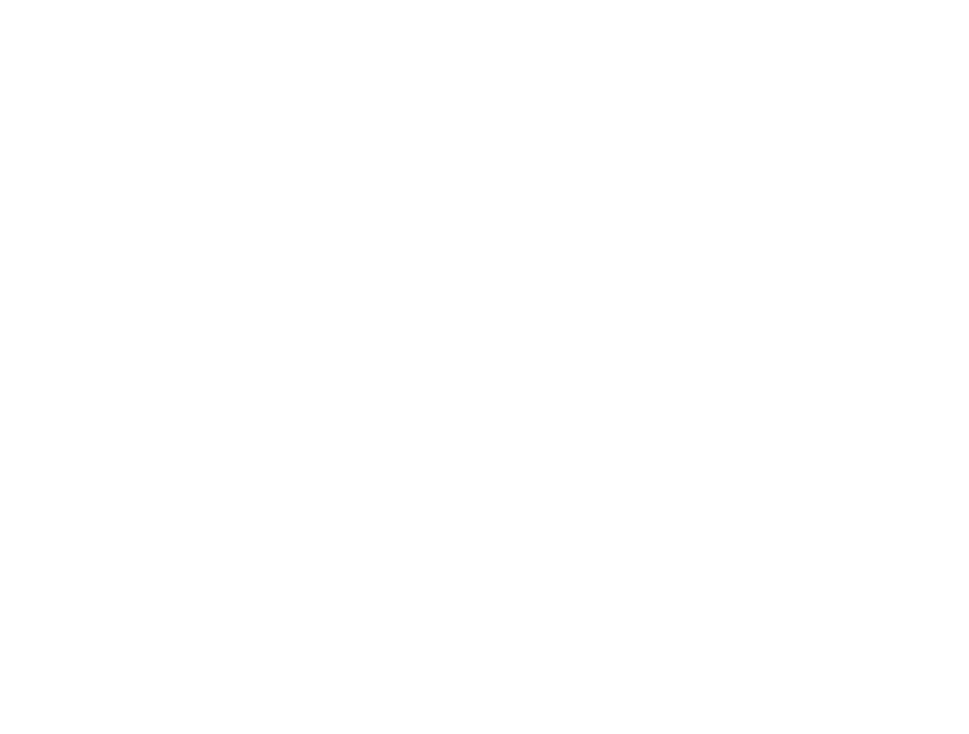
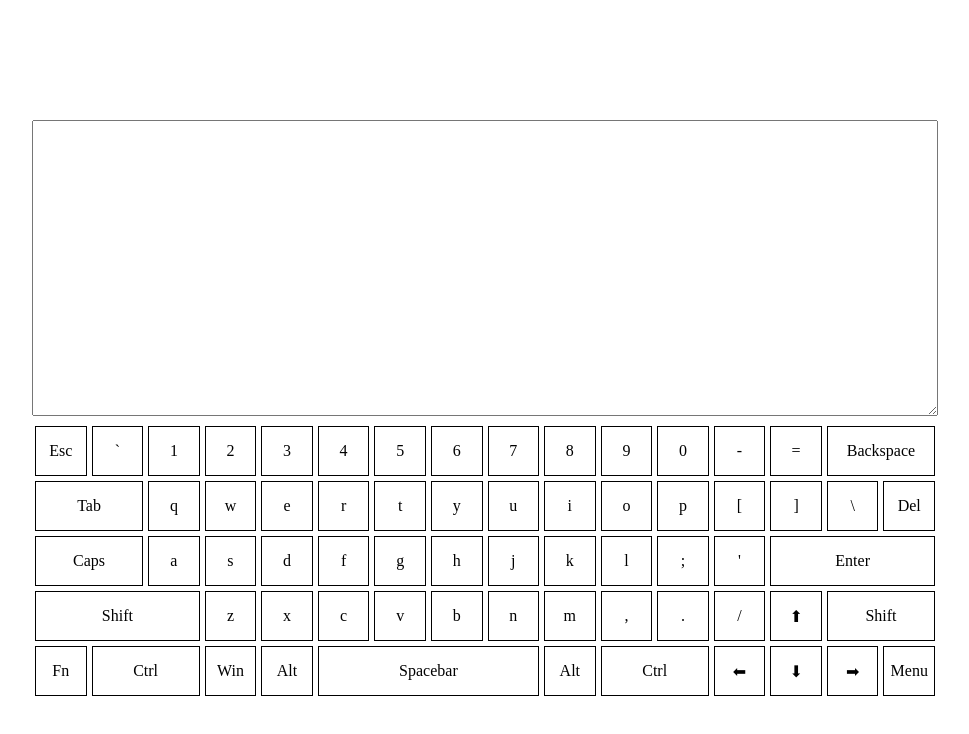
Before and after one commit to Howl404/virtual-keyboard, a website: page index.html in a window 1280 px wide. Shown: the whole page, without its empty margins (155-1124 px from the left). Drawn offline with Linux system fonts and the light colour scheme.

Commit message:
feat: add basic functionality

```diff
--- a/index.html
+++ b/index.html
@@ -8,6 +8,9 @@
   <link rel="stylesheet" href="styles.css">
 </head>
 <body>
+  <textarea class="textarea"></textarea>
+  <div class="container">
+  </div>
   <script src="script.js"></script>
 </body>
 </html>
--- a/script.js
+++ b/script.js
@@ -0,0 +1,80 @@
+const container = document.querySelector('.container');
+const text = document.querySelector('.textarea');
+
+class Key {
+  constructor(firstKey, secondKey, type) {
+    this.firstKey = firstKey;
+    this.secondKey = secondKey;
+    this.type = type;
+  }
+}
+let keyboardLanguage;
+
+if (localStorage.getItem('language') === null) {
+  keyboardLanguage = 'english';
+} else keyboardLanguage = localStorage.getItem('language');
+
+const keyboardLayouts = {
+  english: [
+    'Esc', '`', '1', '2', '3', '4', '5', '6', '7', '8', '9', '0', '-', '=', 'Backspace',
+    'Tab', 'q', 'w', 'e', 'r', 't', 'y', 'u', 'i', 'o', 'p', '[', ']', '\\', 'Del',
+    'Caps', 'a', 's', 'd', 'f', 'g', 'h', 'j', 'k', 'l', ';', "'", 'Enter',
+    'Shift', 'z', 'x', 'c', 'v', 'b', 'n', 'm', ',', '.', '/', '⬆', 'Shift',
+    'Fn', 'Ctrl', 'Win', 'Alt', 'Spacebar', 'Alt', 'Ctrl', '⬅', '⬇', '➡', 'Menu',
+  ],
+  englishSecond: [
+    'Esc', '~', '!', '@', '#', '$', '%', '^', '&', '*', '(', ')', '_', '+', 'Backspace',
+    'Tab', 'q', 'w', 'e', 'r', 't', 'y', 'u', 'i', 'o', 'p', '{', '}', '|', 'Del',
+    'Caps', 'a', 's', 'd', 'f', 'g', 'h', 'j', 'k', 'l', ':', '"', 'Enter',
+    'Shift', 'z', 'x', 'c', 'v', 'b', 'n', 'm', '<', '>', '?', '⬆', 'Shift',
+    'Fn', 'Ctrl', 'Win', 'Alt', 'Spacebar', 'Alt', 'Ctrl', '⬅', '⬇', '➡', 'Menu',
+  ],
+  russian: [],
+  russianSecond: [],
+};
+
+const createKeyboard = (language) => {
+  const nodes = [];
+  if (language === 'english') {
+    for (let i = 0; i < keyboardLayouts.english.length; i += 1) {
+      const key = new Key(keyboardLayouts.english[i], keyboardLayouts.englishSecond[i], null);
+      nodes.push(key);
+    }
+  } else {
+    for (let i = 0; i < keyboardLayouts.russian.length; i += 1) {
+      const key = new Key(keyboardLayouts.russian[i], keyboardLayouts.russian[i], null);
+      nodes.push(key);
+    }
+  }
+  container.replaceChildren();
+  for (let i = 0; i < nodes.length; i += 1) {
+    const div = document.createElement('div');
+    div.classList.add('key');
+    div.classList.add(`key${nodes[i].firstKey}`);
+    if (nodes[i].firstKey === 'Shift') {
+      div.classList.add(`Shift${i}`);
+    }
+    div.innerHTML = nodes[i].firstKey;
+
+    div.addEventListener('click', (e) => {
+      switch (e.target.innerHTML) {
+        case 'Enter':
+          text.value += '\n';
+          break;
+        case 'Tab':
+          text.value += '  ';
+          break;
+        case 'Spacebar':
+          text.value += ' ';
+          break;
+        default:
+          text.value += e.target.innerHTML;
+          break;
+      }
+    });
+
+    container.appendChild(div);
+  }
+};
+
+createKeyboard(keyboardLanguage);
--- a/styles.scss
+++ b/styles.scss
@@ -0,0 +1,52 @@
+body {
+  height: 100vh;
+  display: flex;
+  justify-content: center;
+  align-items: center;
+  flex-direction: column;
+  row-gap: 10px;
+}
+
+.container {
+  width: 900px;
+  margin: 0 auto;
+  display: grid;
+  gap: 5px;
+  grid-template-columns: repeat(16, 1fr);
+  grid-auto-rows: 50px;
+  div {
+    border: 1px solid black;
+    display: flex;
+    justify-content: center;
+    align-items: center;
+    cursor: pointer;
+  }
+  .keyBackspace,
+  .keyTab,
+  .keyCaps,
+  .keyCtrl {
+    grid-column: span 2;
+  }
+
+  .keyEnter {
+    grid-column: span 3;
+  }
+
+  .Shift43 {
+    grid-column: span 3;
+  }
+
+  .Shift55 {
+    grid-column: span 2;
+  }
+
+  .keySpacebar {
+    grid-column: span 4;
+  }
+}
+
+.textarea {
+  width: 900px;
+  height: 290px;
+  font-size: 1.5rem;
+}
```
Also changed, not shown: styles.css, 1 other file.
